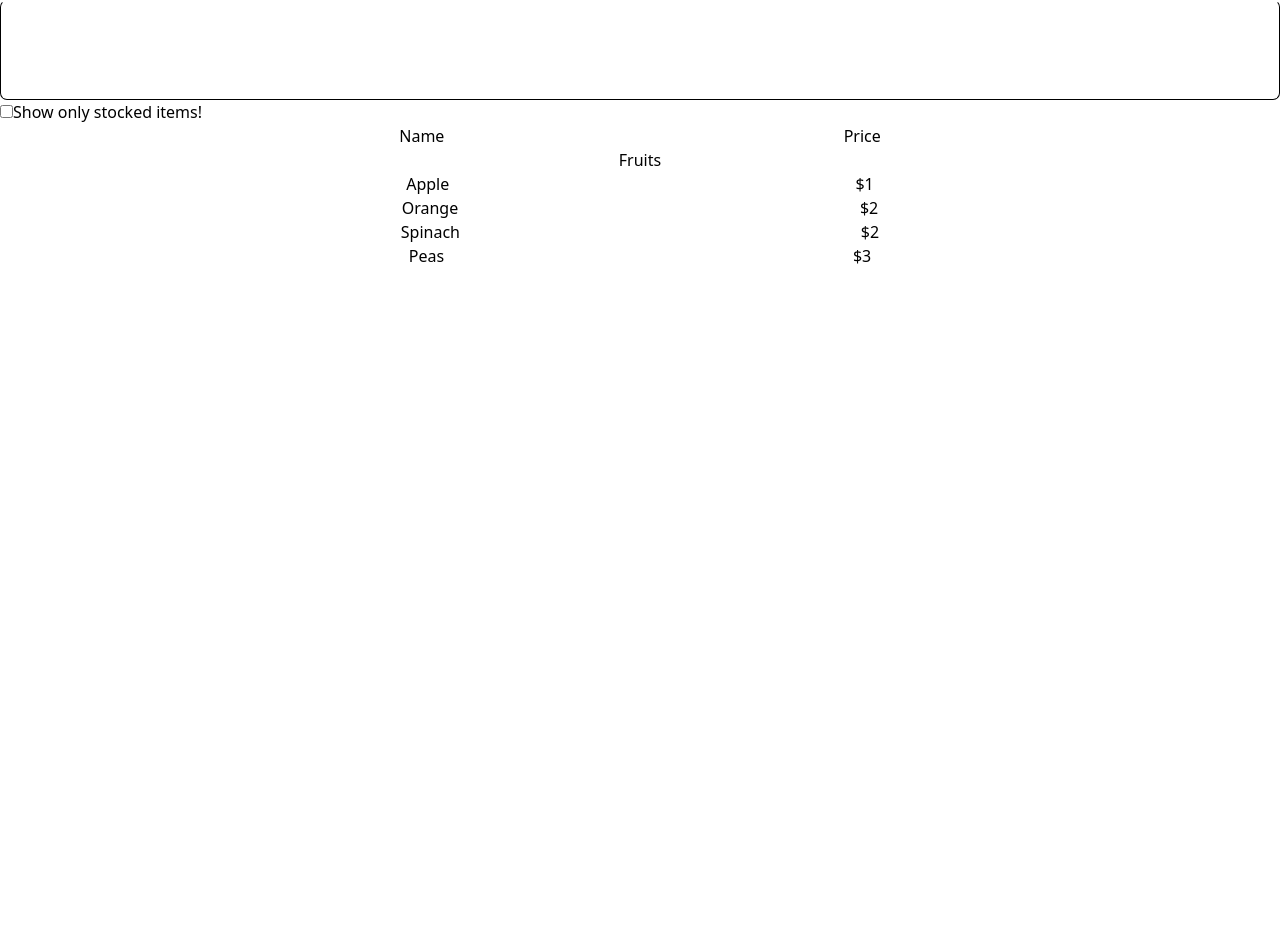
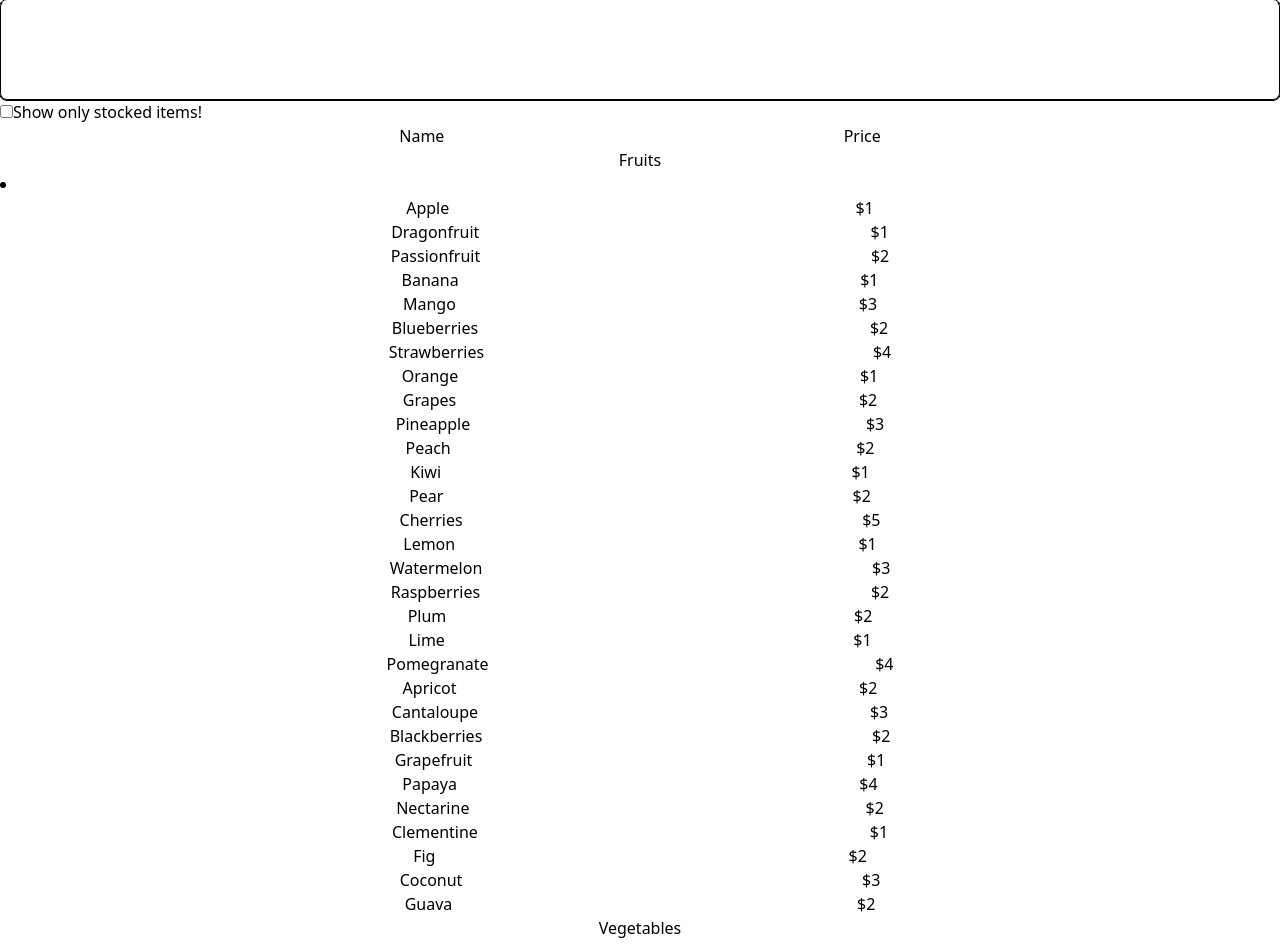
Before and after one commit to pramje-drum/React, a React (Vite) app: page / in a window 1280 px wide. Shown: the top 948 px of the page. Before the commit the page ends 800 px from the top, so only its background shows below. Built offline with nearby package versions, Linux system fonts and the light colour scheme.

Commit message:
Made the components and made then functional by passing proper props to them for the mini project!

```diff
--- a/public/ShoppingData.jsx
+++ b/public/ShoppingData.jsx
@@ -1,8 +1,65 @@
 export const ShoppingData = [
+	// Fruits
 	{ category: "Fruits", price: "$1", stocked: true, name: "Apple" },
 	{ category: "Fruits", price: "$1", stocked: true, name: "Dragonfruit" },
 	{ category: "Fruits", price: "$2", stocked: false, name: "Passionfruit" },
+	{ category: "Fruits", price: "$1", stocked: true, name: "Banana" },
+	{ category: "Fruits", price: "$3", stocked: true, name: "Mango" },
+	{ category: "Fruits", price: "$2", stocked: true, name: "Blueberries" },
+	{ category: "Fruits", price: "$4", stocked: false, name: "Strawberries" },
+	{ category: "Fruits", price: "$1", stocked: true, name: "Orange" },
+	{ category: "Fruits", price: "$2", stocked: true, name: "Grapes" },
+	{ category: "Fruits", price: "$3", stocked: false, name: "Pineapple" },
+	{ category: "Fruits", price: "$2", stocked: true, name: "Peach" },
+	{ category: "Fruits", price: "$1", stocked: true, name: "Kiwi" },
+	{ category: "Fruits", price: "$2", stocked: true, name: "Pear" },
+	{ category: "Fruits", price: "$5", stocked: false, name: "Cherries" },
+	{ category: "Fruits", price: "$1", stocked: true, name: "Lemon" },
+	{ category: "Fruits", price: "$3", stocked: true, name: "Watermelon" },
+	{ category: "Fruits", price: "$2", stocked: true, name: "Raspberries" },
+	{ category: "Fruits", price: "$2", stocked: false, name: "Plum" },
+	{ category: "Fruits", price: "$1", stocked: true, name: "Lime" },
+	{ category: "Fruits", price: "$4", stocked: true, name: "Pomegranate" },
+	{ category: "Fruits", price: "$2", stocked: true, name: "Apricot" },
+	{ category: "Fruits", price: "$3", stocked: true, name: "Cantaloupe" },
+	{ category: "Fruits", price: "$2", stocked: false, name: "Blackberries" },
+	{ category: "Fruits", price: "$1", stocked: true, name: "Grapefruit" },
+	{ category: "Fruits", price: "$4", stocked: true, name: "Papaya" },
+	{ category: "Fruits", price: "$2", stocked: true, name: "Nectarine" },
+	{ category: "Fruits", price: "$1", stocked: true, name: "Clementine" },
+	{ category: "Fruits", price: "$2", stocked: false, name: "Fig" },
+	{ category: "Fruits", price: "$3", stocked: true, name: "Coconut" },
+	{ category: "Fruits", price: "$2", stocked: true, name: "Guava" },
+
+	// Vegetables
 	{ category: "Vegetables", price: "$2", stocked: true, name: "Spinach" },
 	{ category: "Vegetables", price: "$4", stocked: false, name: "Pumpkin" },
 	{ category: "Vegetables", price: "$1", stocked: true, name: "Peas" },
+	{ category: "Vegetables", price: "$1", stocked: true, name: "Carrot" },
+	{ category: "Vegetables", price: "$2", stocked: true, name: "Broccoli" },
+	{ category: "Vegetables", price: "$1", stocked: false, name: "Lettuce" },
+	{ category: "Vegetables", price: "$3", stocked: true, name: "Bell Pepper" },
+	{ category: "Vegetables", price: "$1", stocked: true, name: "Onion" },
+	{ category: "Vegetables", price: "$2", stocked: true, name: "Potato" },
+	{ category: "Vegetables", price: "$3", stocked: false, name: "Asparagus" },
+	{ category: "Vegetables", price: "$2", stocked: true, name: "Cucumber" },
+	{ category: "Vegetables", price: "$1", stocked: true, name: "Garlic" },
+	{ category: "Vegetables", price: "$3", stocked: true, name: "Eggplant" },
+	{ category: "Vegetables", price: "$2", stocked: false, name: "Zucchini" },
+	{ category: "Vegetables", price: "$1", stocked: true, name: "Corn" },
+	{ category: "Vegetables", price: "$2", stocked: true, name: "Celery" },
+	{ category: "Vegetables", price: "$4", stocked: true, name: "Mushroom" },
+	{ category: "Vegetables", price: "$2", stocked: false, name: "Kale" },
+	{ category: "Vegetables", price: "$3", stocked: true, name: "Cauliflower" },
+	{ category: "Vegetables", price: "$1", stocked: true, name: "Radish" },
+	{ category: "Vegetables", price: "$2", stocked: true, name: "Green Beans" },
+	{ category: "Vegetables", price: "$2", stocked: true, name: "Sweet Potato" },
+	{ category: "Vegetables", price: "$1", stocked: false, name: "Cabbage" },
+	{ category: "Vegetables", price: "$3", stocked: true, name: "Artichoke" },
+	{ category: "Vegetables", price: "$2", stocked: true, name: "Beetroot" },
+	{ category: "Vegetables", price: "$1", stocked: true, name: "Brussels Sprouts" },
+	{ category: "Vegetables", price: "$2", stocked: true, name: "Okra" },
+	{ category: "Vegetables", price: "$3", stocked: false, name: "Leek" },
+	{ category: "Vegetables", price: "$1", stocked: true, name: "Ginger" },
+	{ category: "Vegetables", price: "$2", stocked: true, name: "Chard" },
 ];
--- a/public/components/ChildContent.jsx
+++ b/public/components/ChildContent.jsx
@@ -1,21 +1,19 @@
-const ChildContent = () => {
+import { ShoppingData } from "../ShoppingData";
+const ChildContent = ({ category }) => {
+	const listItems = ShoppingData.map((e) => {
+		if (e.category === category)
+			return (
+				<li className="flex justify-evenly">
+					<p>{e.name}</p>
+					<p>{e.price}</p>
+				</li>
+			);
+	});
+
 	return (
 		<div>
-			<div className="flex justify-evenly">
-				<p>Apple</p>
-				<p>$1</p>
-			</div>
-			<div className="flex justify-evenly">
-				<p>Orange</p>
-				<p>$2</p>
-			</div>
-			<div className="flex justify-evenly">
-				<p>Spinach</p>
-				<p>$2</p>
-			</div>
-			<div className="flex justify-evenly">
-				<p>Peas</p>
-				<p>$3</p>
+			<div className="">
+				<li>{listItems}</li>
 			</div>
 		</div>
 	);
--- a/public/components/ContentComponent.jsx
+++ b/public/components/ContentComponent.jsx
@@ -1,17 +1,17 @@
 import React from 'react'
 import ChildContent from './ChildContent'
 
-const ContentComponent = () => {
+const ContentComponent = ({category}) => {
   return (
     <div>
       {/* heading */}
         <div className='flex justify-center'>
-            <h1>Fruits</h1>
+            <h1>{category}</h1>
         </div>
 
       {/* child content */}
       <div>
-        <ChildContent/>
+        <ChildContent category = {category}/>
       </div>
     </div>
   )
--- a/public/components/ListArea.jsx
+++ b/public/components/ListArea.jsx
@@ -8,13 +8,15 @@ const ListArea = () => {
 
         {/* label-container */}
       <div>
-        <Labels/>
+        <Labels />
       </div>
 
 
       {/* list area where all items will be shown */}
       <div>
-        <ContentComponent/>
+        <ContentComponent category = "Fruits" />
+        <ContentComponent category = "Vegetables" />
+
       </div>
     </div>
   )
--- a/public/components/SearchArea.jsx
+++ b/public/components/SearchArea.jsx
@@ -6,7 +6,7 @@ const SearchArea = () => {
             {/* search bar */}
 			<div>
 				<input
-					className="peer h-full min-h-[100px] w-full resize-none rounded-[7px] border border-blue-gray-200 border-t-transparent bg-transparent px-3 py-2.5 font-sans text-sm font-normal text-blue-gray-700 outline outline-0 transition-all placeholder-shown:border placeholder-shown:border-blue-gray-200 placeholder-shown:border-t-blue-gray-200 focus:border-2 focus:border-gray-900 focus:border-t-transparent focus:outline-0 disabled:resize-none disabled:border-0 disabled:bg-blue-gray-50"
+					className="peer h-full min-h-25 w-full resize-none rounded-[7px] border border-blue-gray-200 border-t-transparent bg-transparent px-3 py-2.5 font-sans text-sm font-normal text-blue-gray-700 outline transition-all placeholder-shown:border placeholder-shown:border-blue-gray-200 placeholder-shown:border-t-blue-gray-200 focus:border-2 focus:border-gray-900 focus:border-t-transparent focus:outline-0 disabled:resize-none disabled:border-0 disabled:bg-blue-gray-50"
 					type="text"
 				/>
 			</div>
```
Also changed, not shown: 1 other file (tests, documents, lock files or other folders).
